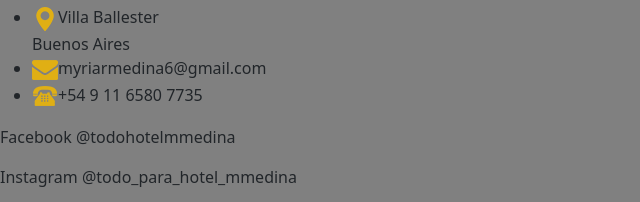
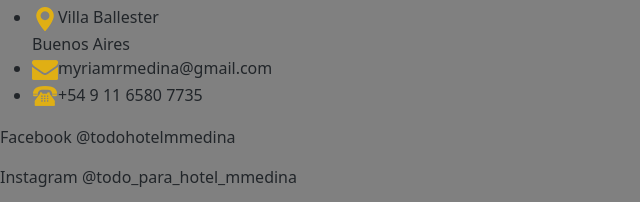
Before and after one commit to myriamroxanamedina/Proyecto-final, a plain HTML site: page index.html in a window 1280 px wide. Shown: the part 2272-2474 px from the top of the page, 0-640 px from the left. Drawn offline with nearby package versions, Linux system fonts and the light colour scheme; a script that the page names is missing.

Commit message:
Add files via upload

```diff
--- a/index.html
+++ b/index.html
@@ -187,7 +187,7 @@
  						     <h3>Contactanos</h3>
  							 <ul class="full">
  							   <li><img src="./iconos/ubicacion.png"><span>Villa Ballester<br>Buenos Aires</span></li>
- 							   <li><img src="./iconos/correo.png"><span>myriarmedina6@gmail.com</span></li>
+ 							   <li><img src="./iconos/correo.png"><span>myriamrmedina@gmail.com</span></li>
  							   <li><img src="./iconos/fono.png"><span>+54 9 11 6580 7735</span></li>
  							 </ul>
                <p>Facebook  @todohotelmmedina</p>
```
